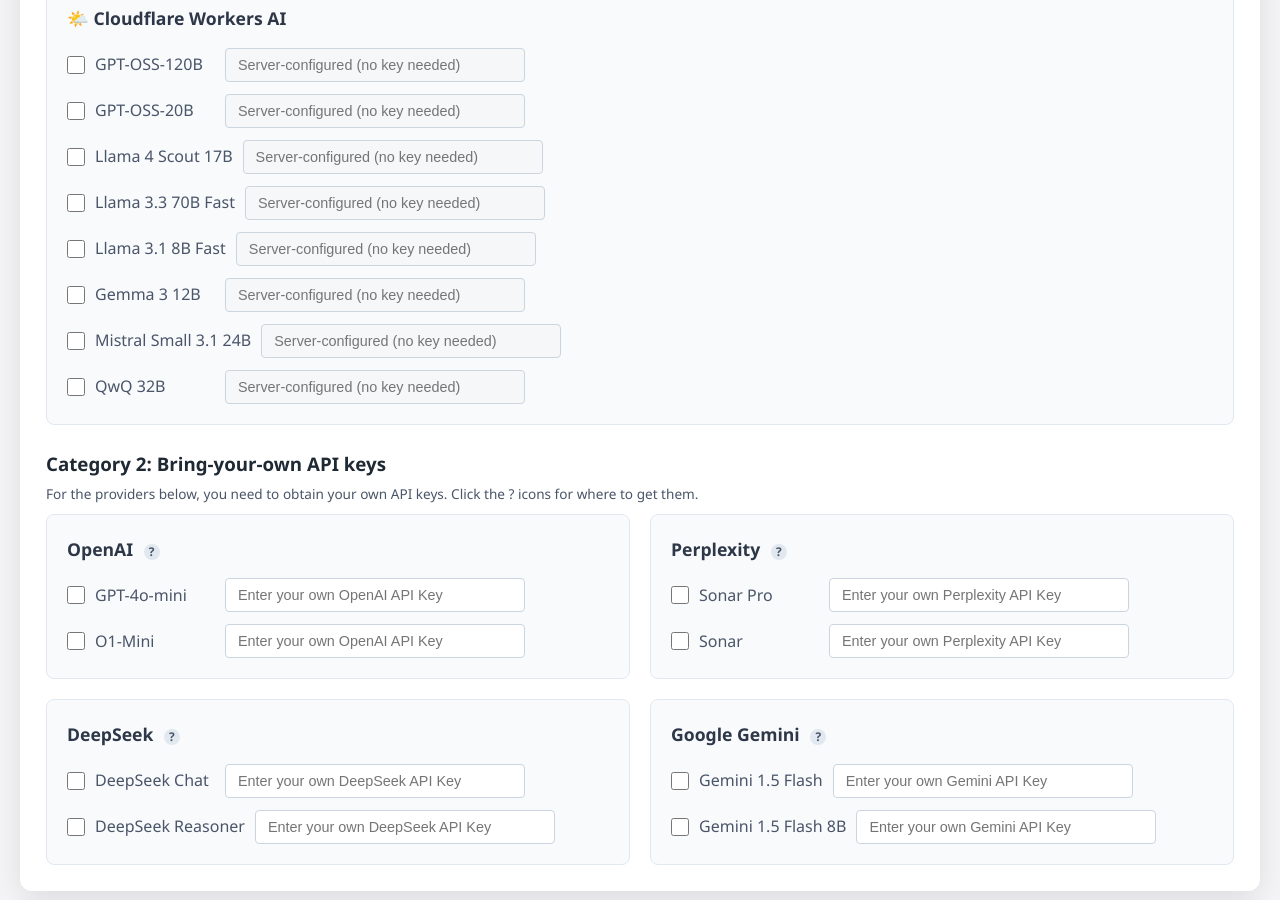
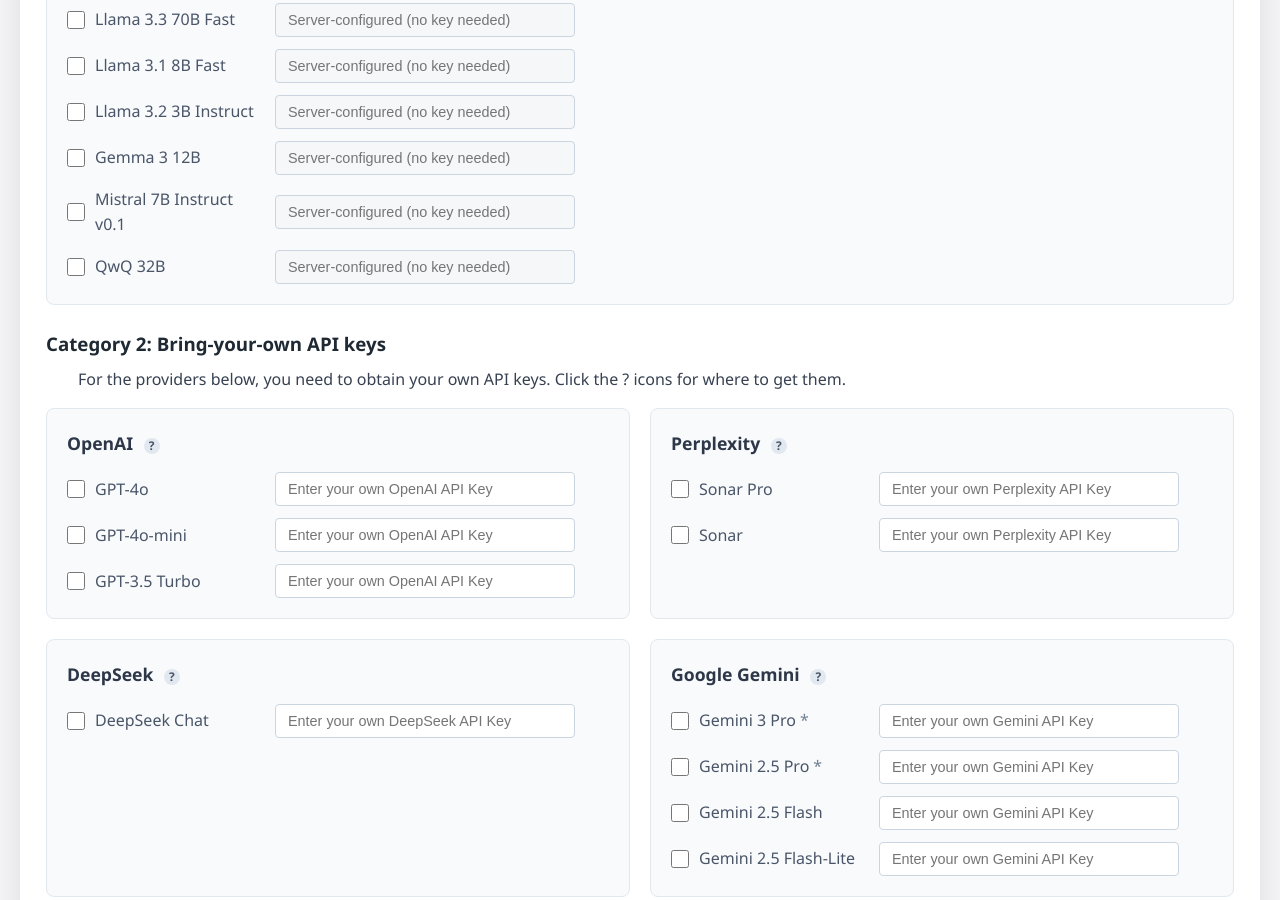
Before and after one commit to liu-jiayuan/dynamic-llm-chat, a website: page index.html in a window 1280 px wide. Shown: the part 407-1307 px from the top of the page. Drawn offline with Linux system fonts and the light colour scheme.

Commit message:
model updates, adjustments

```diff
--- a/index.html
+++ b/index.html
@@ -42,31 +42,20 @@
             <h1>FOCAL LLM Alternating Chat Demo</h1>
         </header>
 
+        <p class="api-note">
+            This demo shows multiple LLMs alternately generates response tokens according to your input prompt. Select the models you want to compare, set the tokens per turn and maximum number of turns, then start generation. The selected LLMs will take turns generating short continuations conditioned on the shared context.
+        </p>
+
         <div class="setup-section">
             <div class="card">
                 <h2>1. Select Models and API Keys</h2>
 
-                <p class="api-note">
-                    This demo shows multiple LLMs alternately generates response tokens according to your input prompt. Select the models you want to compare, set the tokens per turn and maximum number of turns, then start generation. The selected LLMs will take turns generating short continuations conditioned on the shared context.
-                </p>
-
-                <!-- Category 1: Cloudflare models (no API key needed) -->
-                <h3>Category 1: Cloudflare models (no API key needed)</h3>
+                <!-- Category 1: some smaller-sized open-weighted models (no API key needed) -->
+                <h3>Category 1: some smaller-sized open-weighted models (no API key needed)</h3>
                 <p class="api-note">Using server-side API credentials; currently, no API key input required for these models.</p>
                 <div class="models-grid" style="margin-top: 10px;">
-                    <!-- Cloudflare Workers AI Models -->
+                    <!-- Models using server-side Cloudflare credentials -->
                     <div class="model-group">
-                        <h3>🌤️ Cloudflare Workers AI</h3>
-                        <div class="model-option">
-                            <input type="checkbox" id="gpt-oss-120b-cf" value="@cf/openai/gpt-oss-120b" data-provider="cloudflare">
-                            <label for="gpt-oss-120b-cf">GPT-OSS-120B</label>
-                            <input type="text" id="gpt-oss-120b-cf-key" placeholder="Server-configured (no key needed)" class="api-key-input" disabled>
-                        </div>
-                        <div class="model-option">
-                            <input type="checkbox" id="gpt-oss-20b-cf" value="@cf/openai/gpt-oss-20b" data-provider="cloudflare">
-                            <label for="gpt-oss-20b-cf">GPT-OSS-20B</label>
-                            <input type="text" id="gpt-oss-20b-cf-key" placeholder="Server-configured (no key needed)" class="api-key-input" disabled>
-                        </div>
                         <div class="model-option">
                             <input type="checkbox" id="llama-4-scout" value="@cf/meta/llama-4-scout-17b-16e-instruct" data-provider="cloudflare">
                             <label for="llama-4-scout">Llama 4 Scout 17B</label>
@@ -83,13 +72,18 @@
                             <input type="text" id="llama-3-1-8b-fast-key" placeholder="Server-configured (no key needed)" class="api-key-input" disabled>
                         </div>
                         <div class="model-option">
+                            <input type="checkbox" id="llama-3-2-3b" value="@cf/meta/llama-3.2-3b-instruct" data-provider="cloudflare">
+                            <label for="llama-3-2-3b">Llama 3.2 3B Instruct</label>
+                            <input type="text" id="llama-3-2-3b-key" placeholder="Server-configured (no key needed)" class="api-key-input" disabled>
+                        </div>
+                        <div class="model-option">
                             <input type="checkbox" id="gemma-3-12b" value="@cf/google/gemma-3-12b-it" data-provider="cloudflare">
                             <label for="gemma-3-12b">Gemma 3 12B</label>
                             <input type="text" id="gemma-3-12b-key" placeholder="Server-configured (no key needed)" class="api-key-input" disabled>
                         </div>
                         <div class="model-option">
-                            <input type="checkbox" id="mistral-small" value="@cf/mistral/mistral-small-3.1-24b-instruct" data-provider="cloudflare">
-                            <label for="mistral-small">Mistral Small 3.1 24B</label>
+                            <input type="checkbox" id="mistral-small" value="@cf/mistral/mistral-7b-instruct-v0.1" data-provider="cloudflare">
+                            <label for="mistral-small">Mistral 7B Instruct v0.1</label>
                             <input type="text" id="mistral-small-key" placeholder="Server-configured (no key needed)" class="api-key-input" disabled>
                         </div>
                         <div class="model-option">
@@ -112,14 +106,19 @@
                             <a href="https://platform.openai.com/api-keys" target="_blank" class="api-help" title="Where to get an OpenAI API key">?</a>
                         </h3>
                         <div class="model-option">
+                            <input type="checkbox" id="gpt-4o" value="gpt-4o" data-provider="openai">
+                            <label for="gpt-4o">GPT-4o</label>
+                            <input type="text" id="gpt-4o-key" placeholder="Enter your own OpenAI API Key" class="api-key-input">
+                        </div>
+                        <div class="model-option">
                             <input type="checkbox" id="gpt-4o-mini" value="gpt-4o-mini" data-provider="openai">
                             <label for="gpt-4o-mini">GPT-4o-mini</label>
                             <input type="text" id="gpt-4o-mini-key" placeholder="Enter your own OpenAI API Key" class="api-key-input">
                         </div>
                         <div class="model-option">
-                            <input type="checkbox" id="o1-mini" value="o1-mini" data-provider="openai">
-                            <label for="o1-mini">O1-Mini</label>
-                            <input type="text" id="o1-mini-key" placeholder="Enter your own OpenAI API Key" class="api-key-input">
+                            <input type="checkbox" id="gpt-3-5-turbo" value="gpt-3.5-turbo" data-provider="openai">
+                            <label for="gpt-3-5-turbo">GPT-3.5 Turbo</label>
+                            <input type="text" id="gpt-3-5-turbo-key" placeholder="Enter your own OpenAI API Key" class="api-key-input">
                         </div>
                     </div>
 
@@ -153,11 +152,6 @@
                             <label for="deepseek-chat">DeepSeek Chat</label>
                             <input type="text" id="deepseek-chat-key" placeholder="Enter your own DeepSeek API Key" class="api-key-input">
                         </div>
-                        <div class="model-option">
-                            <input type="checkbox" id="deepseek-reasoner" value="deepseek-reasoner" data-provider="deepseek">
-                            <label for="deepseek-reasoner">DeepSeek Reasoner</label>
-                            <input type="text" id="deepseek-reasoner-key" placeholder="Enter your own DeepSeek API Key" class="api-key-input">
-                        </div>
                     </div>
 
                     <!-- Gemini Models -->
@@ -166,14 +160,28 @@
                             <a href="https://aistudio.google.com/app/apikey" target="_blank" class="api-help" title="Where to get a Google Gemini API key">?</a>
                         </h3>
                         <div class="model-option">
-                            <input type="checkbox" id="gemini-flash" value="gemini-1.5-flash" data-provider="gemini">
-                            <label for="gemini-flash">Gemini 1.5 Flash</label>
-                            <input type="text" id="gemini-flash-key" placeholder="Enter your own Gemini API Key" class="api-key-input">
+                            <input type="checkbox" id="gemini-3-pro" value="gemini-3-pro-preview" data-provider="gemini">
+                            <label for="gemini-3-pro">
+                                Gemini 3 Pro<span class="param-tooltip" title="Requires higher-tier Gemini API plan to avoid stricter rate limits.">*</span>
+                            </label>
+                            <input type="text" id="gemini-3-pro-key" placeholder="Enter your own Gemini API Key" class="api-key-input">
                         </div>
                         <div class="model-option">
-                            <input type="checkbox" id="gemini-flash-8b" value="gemini-1.5-flash-8b" data-provider="gemini">
-                            <label for="gemini-flash-8b">Gemini 1.5 Flash 8B</label>
-                            <input type="text" id="gemini-flash-8b-key" placeholder="Enter your own Gemini API Key" class="api-key-input">
+                            <input type="checkbox" id="gemini-2-5-pro" value="gemini-2.5-pro" data-provider="gemini">
+                            <label for="gemini-2-5-pro">
+                                Gemini 2.5 Pro<span class="param-tooltip" title="Requires higher-tier Gemini API plan to avoid stricter rate limits.">*</span>
+                            </label>
+                            <input type="text" id="gemini-2-5-pro-key" placeholder="Enter your own Gemini API Key" class="api-key-input">
+                        </div>
+                        <div class="model-option">
+                            <input type="checkbox" id="gemini-2-5-flash" value="gemini-2.5-flash" data-provider="gemini">
+                            <label for="gemini-2-5-flash">Gemini 2.5 Flash</label>
+                            <input type="text" id="gemini-2-5-flash-key" placeholder="Enter your own Gemini API Key" class="api-key-input">
+                        </div>
+                        <div class="model-option">
+                            <input type="checkbox" id="gemini-2-5-flash-lite" value="gemini-2.5-flash-lite" data-provider="gemini">
+                            <label for="gemini-2-5-flash-lite">Gemini 2.5 Flash-Lite</label>
+                            <input type="text" id="gemini-2-5-flash-lite-key" placeholder="Enter your own Gemini API Key" class="api-key-input">
                         </div>
                     </div>
                 </div>
--- a/script.js
+++ b/script.js
@@ -333,39 +333,5 @@
         });
     });
 
-    // 冷启动提示：提醒用户首次访问可能需要等待一段时间
-    const header = document.querySelector('header');
-    if (header && header.parentNode) {
-        const notice = document.createElement('div');
-        notice.textContent = 'Note: This demo is hosted on a free tier. When the service has been idle, the first request may take up to about 1 minute while the backend wakes up.';
-        notice.style.backgroundColor = 'rgba(255, 255, 255, 0.9)';
-        notice.style.color = '#4a5568';
-        notice.style.padding = '10px 16px';
-        notice.style.borderRadius = '8px';
-        notice.style.margin = '10px auto 20px';
-        notice.style.maxWidth = '900px';
-        notice.style.fontSize = '14px';
-        notice.style.textAlign = 'center';
-        notice.style.boxShadow = '0 2px 8px rgba(0, 0, 0, 0.1)';
-
-        const closeBtn = document.createElement('button');
-        closeBtn.textContent = 'Got it';
-        closeBtn.style.marginLeft = '12px';
-        closeBtn.style.padding = '4px 10px';
-        closeBtn.style.fontSize = '12px';
-        closeBtn.style.borderRadius = '999px';
-        closeBtn.style.border = 'none';
-        closeBtn.style.cursor = 'pointer';
-        closeBtn.style.backgroundColor = '#4299e1';
-        closeBtn.style.color = '#ffffff';
-
-        closeBtn.addEventListener('click', () => {
-            notice.remove();
-        });
-
-        notice.appendChild(closeBtn);
-        header.parentNode.insertBefore(notice, header.nextSibling);
-    }
-
     console.log('🚀 Multi-LLM Token Generator initialized!');
 });
--- a/style.css
+++ b/style.css
@@ -37,10 +37,15 @@
 }
 
 .api-note {
-    font-size: 0.85rem;
-    color: #4a5568;
-    margin-top: 4px;
+    font-size: 1rem;
+    color: #374151;
+    margin-top: 8px;
+    margin-bottom: 16px;
+    text-align: left;
+    text-indent: 2em;
 }
+
+/* .api-intro no longer used; keep base .api-note for text styling */
 
 .api-help {
     display: inline-block;
@@ -75,6 +80,11 @@
 .input-error {
     border-color: #e53e3e !important;
     box-shadow: 0 0 0 1px rgba(229, 62, 62, 0.3);
+}
+
+/* Ensure API key inputs are left-aligned within model groups */
+.model-group .api-key-input {
+    text-align: left;
 }
 
 /* Card Styles */
@@ -141,7 +151,7 @@
 }
 
 .model-option label {
-    min-width: 120px;
+    flex: 0 0 170px; /* fixed label width to align inputs */
     cursor: pointer;
     font-weight: 500;
     color: #4a5568;
```
Also changed, not shown: server.js (+55 -25 lines).
